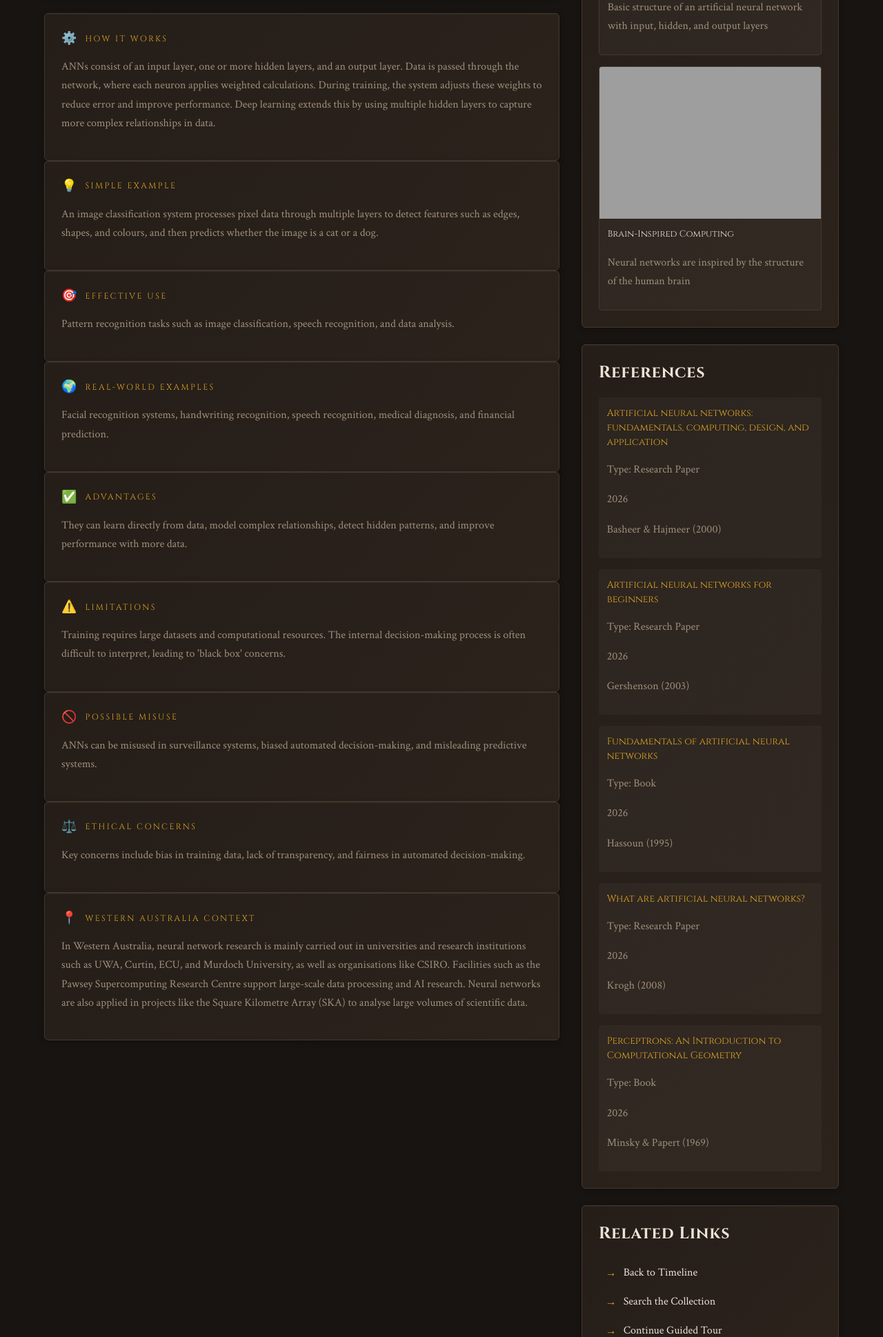
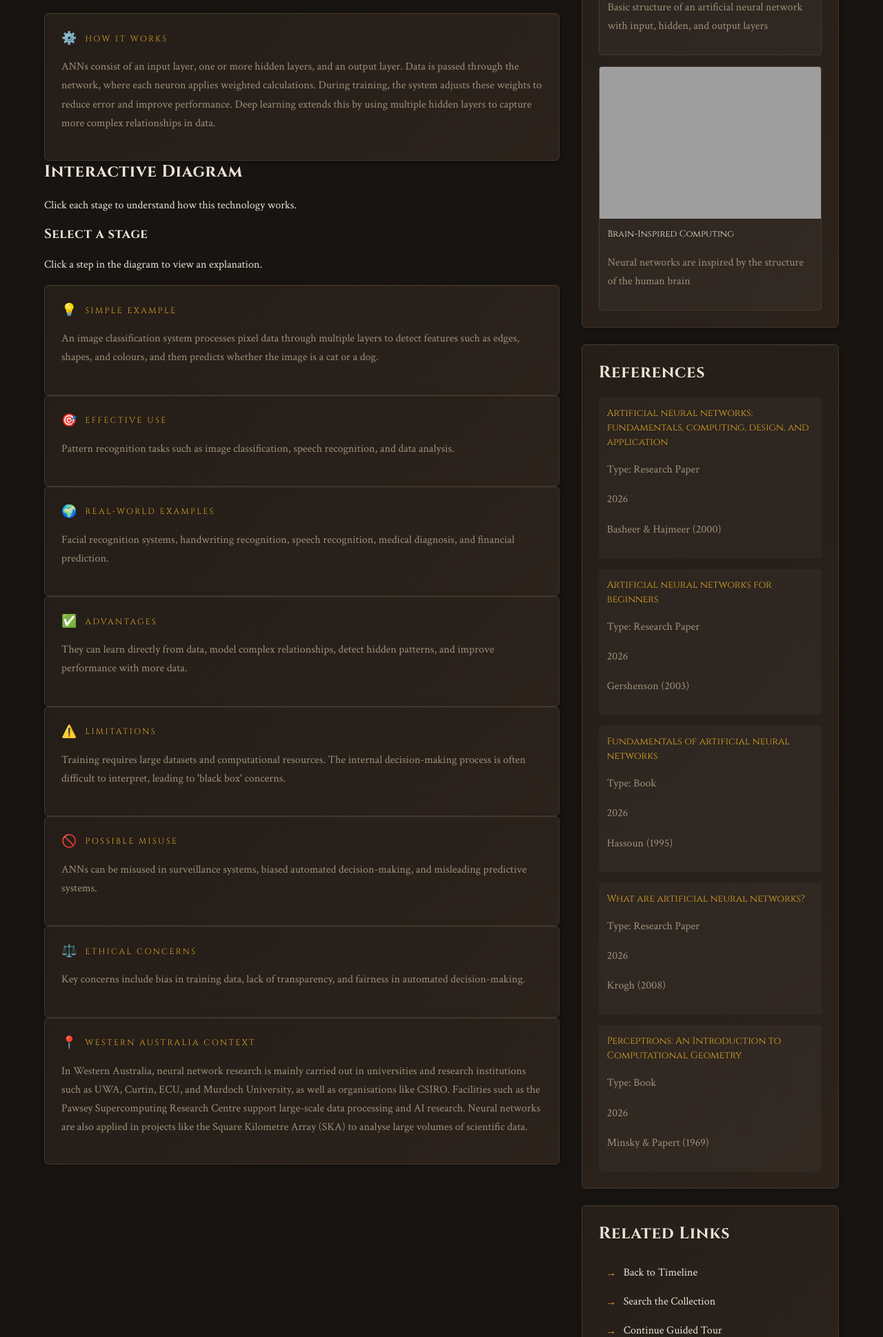
Before and after one commit to RoshiniVadla75/Group-22---CITS5206, a Flask app: page /topic/artificial-neural-nets in a window 1280 px wide. Shown: the part 811-2749 px from the top of the page at 69% size. Run offline with Flask 3, Linux system fonts and the light colour scheme; grey boxes are pictures that could not be loaded.

Commit message:
Added diagrams

```diff
--- a/app/templates/topic_detail.html
+++ b/app/templates/topic_detail.html
@@ -141,6 +141,21 @@
                       <span class="exhibit-label">How It Works</span>
                     </div>
                     <p class="section-text">{{ topic.how_it_works }}</p>
+                  </section>
+                  {% endif %}
+
+                  {% if topic %}
+                  <section class="topic-card interactive-diagram-section">
+                    <h2 class="section-title">Interactive Diagram</h2>
+                    <p class="diagram-intro">Click each stage to understand how this technology works.</p>
+
+                    <div id="interactive-diagram" data-slug="{{ topic.slug }}">
+                      <div class="diagram-flow" id="diagram-flow"></div>
+                      <div class="diagram-info" id="diagram-info">
+                        <h3 id="diagram-title">Select a stage</h3>
+                        <p id="diagram-description">Click a step in the diagram to view an explanation.</p>
+                      </div>
+                    </div>
                   </section>
                   {% endif %}
 
@@ -335,8 +350,8 @@
         </div>
       </footer>
     </div>
-
     <script src="{{ url_for('static', filename='js/topic-detail.js') }}"></script>
+    <script src="{{ url_for('static', filename='js/topic-diagram.js') }}"></script>
     <script src="{{ url_for('static', filename='js/navbar.js') }}"></script>
   </body>
 </html>
```
